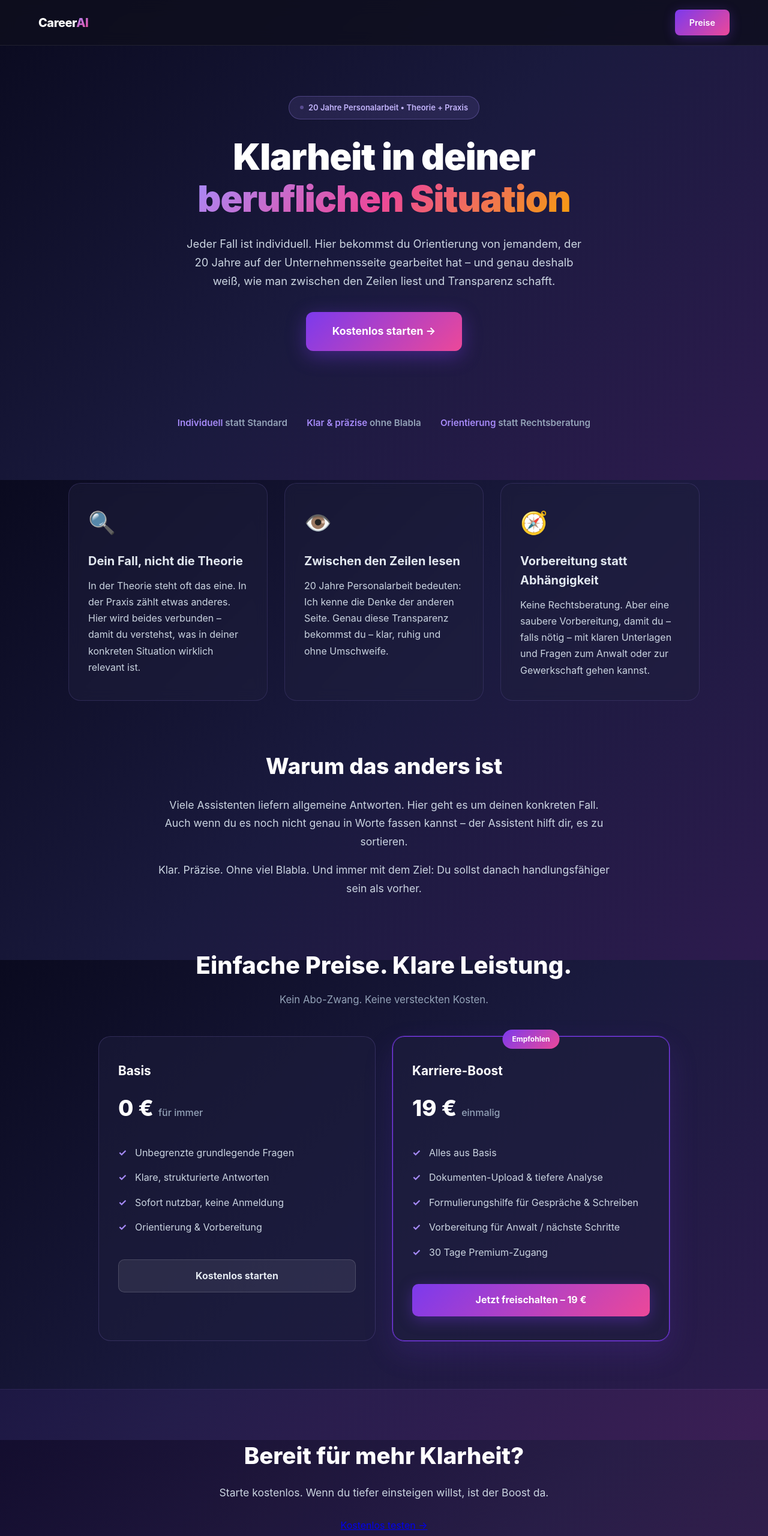
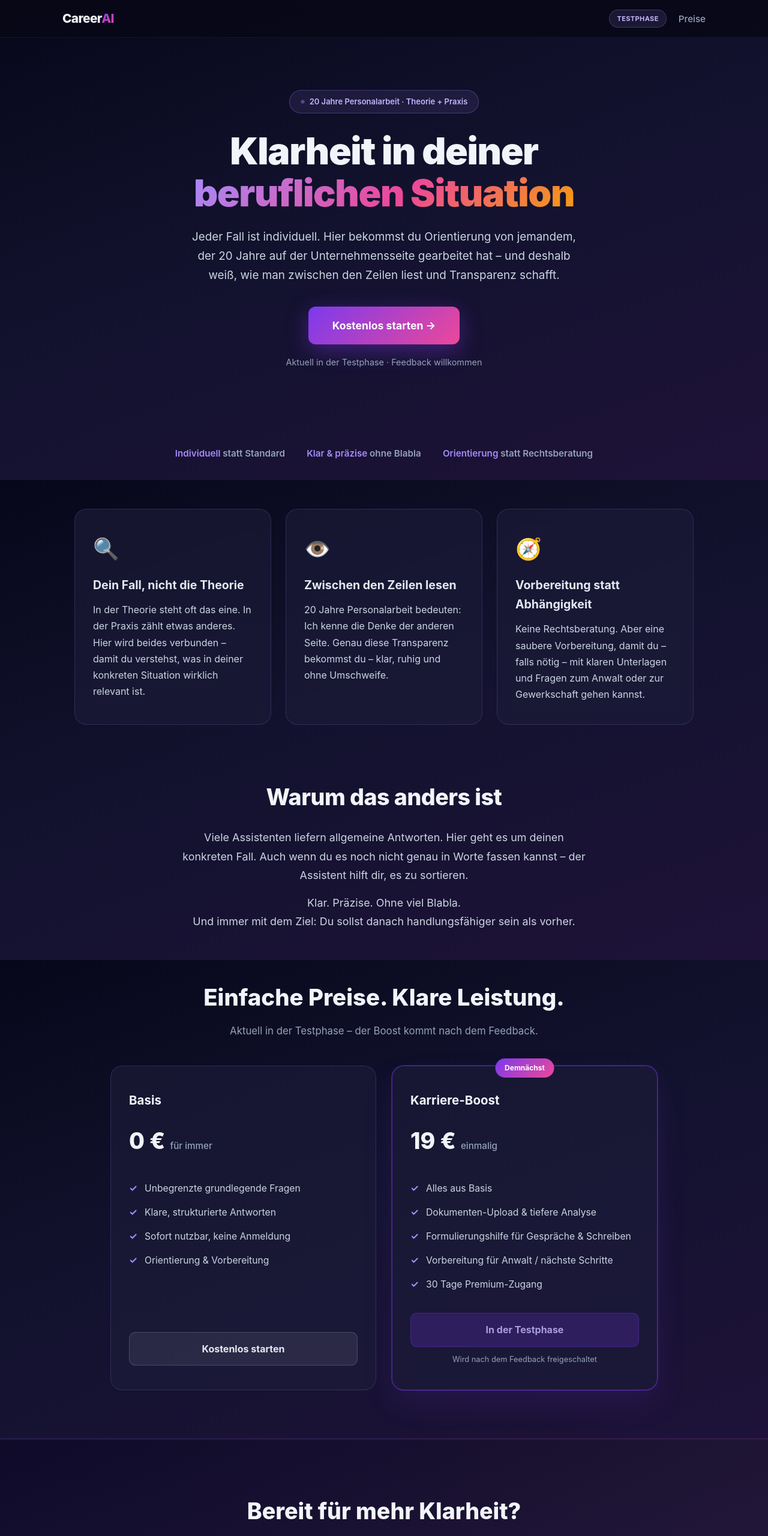
Before and after one commit to juschni/arbeitnehmer-ki-assistent, a plain HTML site: page index.html in a window 1280 px wide. Shown: the top 2560 px of the page at 60% size. Drawn offline with Linux system fonts and the light colour scheme.

Commit message:
Glow-up: Landingpage Testphase – stärkere Positionierung, modernes Design, Kauf deaktiviert

```diff
--- a/index.html
+++ b/index.html
@@ -4,63 +4,100 @@
   <meta charset="UTF-8" />
   <meta name="viewport" content="width=device-width, initial-scale=1.0" />
   <title>CareerAI – Arbeitnehmer-Kompass mit 20 Jahren HR-Praxis</title>
+  <meta name="description" content="Klarheit in deiner beruflichen Situation. 20 Jahre Personalarbeit, Theorie + Praxis, individuelle Fälle. Orientierung statt Rechtsberatung." />
   <style>
+    :root {
+      --bg1: #07071a;
+      --bg2: #12122e;
+      --bg3: #1e1238;
+      --card: rgba(28, 28, 58, 0.65);
+      --border: rgba(167, 139, 250, 0.18);
+      --border-strong: rgba(124, 58, 237, 0.55);
+      --text: #f1f5f9;
+      --muted: #94a3b8;
+      --accent: #a78bfa;
+      --pink: #ec4899;
+      --grad: linear-gradient(135deg, #7c3aed, #ec4899);
+    }
+
     * { margin: 0; padding: 0; box-sizing: border-box; }
     html { scroll-behavior: smooth; }
     body {
-      font-family: -apple-system, BlinkMacSystemFont, 'Inter', 'Segoe UI', sans-serif;
-      background: linear-gradient(135deg, #0a0a1f 0%, #1a1a3e 50%, #2d1b4e 100%);
+      font-family: -apple-system, BlinkMacSystemFont, 'Inter', 'Segoe UI', Roboto, sans-serif;
+      background: linear-gradient(160deg, var(--bg1) 0%, var(--bg2) 45%, var(--bg3) 100%);
       background-attachment: fixed;
-      color: #fff;
-      line-height: 1.6;
+      color: var(--text);
+      line-height: 1.65;
       overflow-x: hidden;
     }
 
+    /* Nav */
     nav {
       position: fixed;
       top: 0;
       width: 100%;
-      background: rgba(15, 15, 30, 0.85);
-      backdrop-filter: blur(12px);
-      border-bottom: 1px solid rgba(255, 255, 255, 0.08);
+      background: rgba(8, 8, 22, 0.82);
+      backdrop-filter: blur(16px);
+      border-bottom: 1px solid rgba(255,255,255,0.06);
       z-index: 1000;
-      padding: 16px 0;
+      padding: 14px 0;
     }
     nav .container {
-      max-width: 1200px;
+      max-width: 1120px;
       margin: 0 auto;
       padding: 0 24px;
       display: flex;
       justify-content: space-between;
       align-items: center;
     }
-    nav .logo { font-size: 1.25rem; font-weight: 800; letter-spacing: -0.5px; }
-    nav .logo span { background: linear-gradient(135deg, #a78bfa, #ec4899); -webkit-background-clip: text; -webkit-text-fill-color: transparent; }
-    nav .cta-nav {
-      background: linear-gradient(135deg, #7c3aed, #ec4899);
-      color: #fff;
-      font-size: 0.9rem;
-      font-weight: 600;
-      padding: 10px 24px;
-      border-radius: 8px;
+    nav .logo {
+      font-size: 1.3rem;
+      font-weight: 800;
+      letter-spacing: -0.6px;
+    }
+    nav .logo span {
+      background: var(--grad);
+      -webkit-background-clip: text;
+      -webkit-text-fill-color: transparent;
+    }
+    nav .nav-right {
+      display: flex;
+      align-items: center;
+      gap: 20px;
+    }
+    nav .badge-test {
+      font-size: 11px;
+      font-weight: 700;
+      letter-spacing: 0.4px;
+      text-transform: uppercase;
+      color: #c4b5fd;
+      background: rgba(167,139,250,0.12);
+      border: 1px solid rgba(167,139,250,0.28);
+      padding: 5px 12px;
+      border-radius: 999px;
+    }
+    nav a.nav-link {
+      color: var(--muted);
       text-decoration: none;
-      transition: transform 0.2s, box-shadow 0.2s;
-      box-shadow: 0 4px 20px rgba(124,58,237,0.3);
+      font-size: 0.95rem;
+      font-weight: 500;
+      transition: color 0.2s;
     }
-    nav .cta-nav:hover { transform: translateY(-2px); box-shadow: 0 6px 28px rgba(124,58,237,0.5); }
+    nav a.nav-link:hover { color: #fff; }
 
+    /* Hero */
     .hero {
-      padding: 160px 24px 80px;
+      padding: 150px 24px 70px;
       text-align: center;
-      max-width: 900px;
+      max-width: 860px;
       margin: 0 auto;
     }
     .hero .badge {
       display: inline-flex;
       align-items: center;
       gap: 8px;
-      background: rgba(167,139,250,0.12);
-      border: 1px solid rgba(167,139,250,0.3);
+      background: rgba(167,139,250,0.1);
+      border: 1px solid rgba(167,139,250,0.28);
       color: #c4b5fd;
       font-size: 13px;
       font-weight: 600;
@@ -69,228 +106,296 @@
       margin-bottom: 28px;
     }
     .hero .badge .dot {
-      width: 6px;
-      height: 6px;
+      width: 7px;
+      height: 7px;
       background: #a78bfa;
       border-radius: 50%;
       animation: pulse 2s infinite;
     }
     @keyframes pulse {
-      0%, 100% { opacity: 1; }
-      50% { opacity: 0.4; }
+      0%, 100% { opacity: 1; transform: scale(1); }
+      50% { opacity: 0.45; transform: scale(0.85); }
     }
     .hero h1 {
-      font-size: clamp(2.3rem, 5.5vw, 3.8rem);
+      font-size: clamp(2.4rem, 5.5vw, 3.9rem);
       font-weight: 900;
-      line-height: 1.15;
-      margin-bottom: 24px;
-      letter-spacing: -1.2px;
+      line-height: 1.12;
+      margin-bottom: 22px;
+      letter-spacing: -1.4px;
     }
     .hero h1 .gradient {
-      background: linear-gradient(135deg, #a78bfa 0%, #ec4899 50%, #f59e0b 100%);
+      background: linear-gradient(135deg, #a78bfa 0%, #ec4899 55%, #f59e0b 100%);
       -webkit-background-clip: text;
       -webkit-text-fill-color: transparent;
     }
     .hero p {
-      font-size: 1.15rem;
+      font-size: 1.18rem;
       color: #cbd5e1;
-      max-width: 680px;
+      max-width: 640px;
       margin: 0 auto 36px;
       line-height: 1.7;
     }
     .hero .cta-primary {
       display: inline-block;
-      background: linear-gradient(135deg, #7c3aed, #ec4899);
+      background: var(--grad);
       color: #fff;
       font-size: 1.1rem;
       font-weight: 700;
-      padding: 18px 44px;
+      padding: 17px 40px;
       border-radius: 12px;
       text-decoration: none;
-      transition: transform 0.2s, box-shadow 0.3s;
-      box-shadow: 0 8px 32px rgba(124,58,237,0.4);
+      box-shadow: 0 10px 36px rgba(124,58,237,0.4);
+      transition: transform 0.2s, box-shadow 0.25s;
     }
-    .hero .cta-primary:hover { transform: translateY(-3px); box-shadow: 0 12px 40px rgba(124,58,237,0.6); }
+    .hero .cta-primary:hover {
+      transform: translateY(-3px);
+      box-shadow: 0 14px 44px rgba(124,58,237,0.55);
+    }
+    .hero .cta-note {
+      margin-top: 18px;
+      font-size: 0.9rem;
+      color: var(--muted);
+    }
 
+    /* Social proof */
     .social-proof {
       text-align: center;
-      padding: 28px 24px;
-      color: #94a3b8;
+      padding: 20px 24px 10px;
+      color: var(--muted);
       font-size: 0.95rem;
     }
     .social-proof .stat {
       display: inline-block;
-      margin: 0 14px;
+      margin: 0 16px;
       font-weight: 600;
     }
-    .social-proof .stat span { color: #a78bfa; }
+    .social-proof .stat span { color: var(--accent); }
 
+    /* Features */
     .features {
-      max-width: 1100px;
-      margin: 60px auto;
+      max-width: 1080px;
+      margin: 70px auto 20px;
       padding: 0 24px;
       display: grid;
       grid-template-columns: repeat(auto-fit, minmax(300px, 1fr));
-      gap: 28px;
+      gap: 24px;
     }
     .feature-card {
-      background: rgba(30,30,60,0.5);
-      backdrop-filter: blur(10px);
-      border: 1px solid rgba(167,139,250,0.15);
+      background: var(--card);
+      backdrop-filter: blur(12px);
+      border: 1px solid var(--border);
       border-radius: 20px;
-      padding: 36px 32px;
-      transition: border-color 0.3s, transform 0.3s;
+      padding: 36px 30px;
+      transition: border-color 0.3s, transform 0.3s, box-shadow 0.3s;
     }
-    .feature-card:hover { border-color: #7c3aed; transform: translateY(-6px); }
-    .feature-card .icon { font-size: 2.3rem; margin-bottom: 18px; }
-    .feature-card h3 { font-size: 1.25rem; font-weight: 700; margin-bottom: 12px; color: #e2e8f0; }
-    .feature-card p { font-size: 1rem; color: #cbd5e1; line-height: 1.7; }
+    .feature-card:hover {
+      border-color: var(--border-strong);
+      transform: translateY(-5px);
+      box-shadow: 0 16px 40px rgba(0,0,0,0.25);
+    }
+    .feature-card .icon {
+      font-size: 2.2rem;
+      margin-bottom: 16px;
+      display: block;
+    }
+    .feature-card h3 {
+      font-size: 1.22rem;
+      font-weight: 700;
+      margin-bottom: 12px;
+      color: #e2e8f0;
+    }
+    .feature-card p {
+      font-size: 1rem;
+      color: #cbd5e1;
+      line-height: 1.7;
+    }
 
+    /* Why section */
     .why {
-      max-width: 800px;
-      margin: 80px auto;
+      max-width: 720px;
+      margin: 90px auto 30px;
       padding: 0 24px;
       text-align: center;
     }
     .why h2 {
-      font-size: clamp(1.7rem, 3.5vw, 2.3rem);
+      font-size: clamp(1.7rem, 3.5vw, 2.35rem);
       font-weight: 800;
       margin-bottom: 20px;
+      letter-spacing: -0.5px;
     }
     .why p {
       color: #cbd5e1;
-      font-size: 1.1rem;
+      font-size: 1.12rem;
       line-height: 1.75;
-      margin-bottom: 16px;
+      margin-bottom: 14px;
     }
 
+    /* Pricing */
     .pricing {
-      max-width: 1000px;
+      max-width: 960px;
       margin: 80px auto;
       padding: 0 24px;
       text-align: center;
     }
     .pricing h2 {
-      font-size: clamp(1.8rem, 4vw, 2.5rem);
+      font-size: clamp(1.75rem, 3.8vw, 2.4rem);
       font-weight: 800;
-      margin-bottom: 12px;
+      margin-bottom: 10px;
     }
     .pricing .sub {
-      color: #94a3b8;
-      margin-bottom: 48px;
+      color: var(--muted);
+      margin-bottom: 44px;
       font-size: 1.05rem;
     }
     .pricing-grid {
       display: grid;
       grid-template-columns: repeat(auto-fit, minmax(280px, 1fr));
-      gap: 28px;
+      gap: 26px;
+      align-items: stretch;
     }
     .price-card {
-      background: rgba(30,30,60,0.55);
-      border: 1px solid rgba(167,139,250,0.18);
+      background: var(--card);
+      border: 1px solid var(--border);
       border-radius: 20px;
-      padding: 40px 32px;
+      padding: 40px 30px;
       text-align: left;
       position: relative;
+      display: flex;
+      flex-direction: column;
     }
     .price-card.featured {
-      border-color: #7c3aed;
-      box-shadow: 0 0 0 1px rgba(124,58,237,0.4), 0 20px 50px rgba(124,58,237,0.15);
+      border-color: var(--border-strong);
+      box-shadow: 0 0 0 1px rgba(124,58,237,0.35), 0 22px 50px rgba(124,58,237,0.12);
     }
     .price-card .badge-top {
       position: absolute;
-      top: -12px;
+      top: -13px;
       left: 50%;
       transform: translateX(-50%);
-      background: linear-gradient(135deg, #7c3aed, #ec4899);
+      background: var(--grad);
       color: #fff;
       font-size: 12px;
       font-weight: 700;
       padding: 6px 16px;
       border-radius: 999px;
+      white-space: nowrap;
     }
-    .price-card h3 { font-size: 1.3rem; margin-bottom: 8px; }
+    .price-card h3 {
+      font-size: 1.28rem;
+      margin-bottom: 6px;
+    }
     .price-card .price {
-      font-size: 2.3rem;
+      font-size: 2.35rem;
       font-weight: 800;
-      margin: 16px 0 8px;
+      margin: 14px 0 6px;
     }
     .price-card .price span {
-      font-size: 1rem;
+      font-size: 0.95rem;
       font-weight: 500;
-      color: #94a3b8;
+      color: var(--muted);
     }
     .price-card ul {
       list-style: none;
-      margin: 24px 0 32px;
+      margin: 22px 0 28px;
       color: #cbd5e1;
+      flex-grow: 1;
     }
     .price-card ul li {
-      padding: 8px 0;
-      padding-left: 28px;
+      padding: 7px 0;
+      padding-left: 26px;
       position: relative;
+      font-size: 0.98rem;
     }
     .price-card ul li::before {
       content: "✓";
       position: absolute;
       left: 0;
-      color: #a78bfa;
+      color: var(--accent);
       font-weight: 700;
     }
     .price-card .btn {
       display: block;
       text-align: center;
-      padding: 14px 24px;
-      border-radius: 10px;
+      padding: 14px 22px;
+      border-radius: 11px;
       font-weight: 700;
       text-decoration: none;
+      font-size: 1rem;
+      transition: transform 0.2s, opacity 0.2s;
     }
     .price-card .btn-free {
       background: rgba(255,255,255,0.08);
       color: #e2e8f0;
-      border: 1px solid rgba(255,255,255,0.15);
+      border: 1px solid rgba(255,255,255,0.14);
     }
-    .price-card .btn-paid {
-      background: linear-gradient(135deg, #7c3aed, #ec4899);
-      color: #fff;
-      box-shadow: 0 6px 24px rgba(124,58,237,0.35);
+    .price-card .btn-free:hover {
+      background: rgba(255,255,255,0.13);
+      transform: translateY(-1px);
+    }
+    .price-card .btn-disabled {
+      background: rgba(124,58,237,0.25);
+      color: #c4b5fd;
+      border: 1px solid rgba(124,58,237,0.35);
+      cursor: default;
+      opacity: 0.85;
+    }
+    .price-card .btn-note {
+      display: block;
+      text-align: center;
+      margin-top: 10px;
+      font-size: 0.8rem;
+      color: var(--muted);
     }
 
+    /* CTA */
     .cta-section {
       text-align: center;
-      padding: 80px 24px;
-      background: linear-gradient(135deg, rgba(124,58,237,0.08), rgba(236,72,153,0.08));
+      padding: 90px 24px;
+      background: linear-gradient(135deg, rgba(124,58,237,0.07), rgba(236,72,153,0.07));
       border-top: 1px solid rgba(167,139,250,0.1);
       border-bottom: 1px solid rgba(167,139,250,0.1);
+      margin-top: 40px;
     }
     .cta-section h2 {
-      font-size: clamp(1.7rem, 3.5vw, 2.4rem);
+      font-size: clamp(1.7rem, 3.5vw, 2.35rem);
       font-weight: 800;
-      margin-bottom: 16px;
+      margin-bottom: 14px;
     }
-    .cta-section p { color: #cbd5e1; margin-bottom: 28px; font-size: 1.1rem; }
+    .cta-section p {
+      color: #cbd5e1;
+      margin-bottom: 28px;
+      font-size: 1.1rem;
+    }
 
+    /* Disclaimer */
     .disclaimer {
-      max-width: 720px;
-      margin: 40px auto;
+      max-width: 700px;
+      margin: 48px auto 20px;
       padding: 0 24px;
       text-align: center;
-      font-size: 0.85rem;
+      font-size: 0.84rem;
       color: #64748b;
-      line-height: 1.5;
+      line-height: 1.55;
     }
 
+    /* Footer */
     footer {
       text-align: center;
-      padding: 32px 24px;
+      padding: 36px 24px 48px;
       color: #64748b;
       font-size: 0.9rem;
       border-top: 1px solid rgba(255,255,255,0.05);
     }
+    footer a {
+      color: #94a3b8;
+      text-decoration: none;
+    }
+    footer a:hover { color: #c4b5fd; }
 
-    @media (max-width: 768px) {
-      .hero { padding-top: 120px; }
+    @media (max-width: 640px) {
+      .hero { padding-top: 130px; }
       .social-proof .stat { display: block; margin: 8px 0; }
+      nav .badge-test { display: none; }
     }
   </style>
 </head>
@@ -299,22 +404,26 @@
   <nav>
     <div class="container">
       <div class="logo">Career<span>AI</span></div>
-      <a class="cta-nav" href="#pricing">Preise</a>
+      <div class="nav-right">
+        <span class="badge-test">Testphase</span>
+        <a class="nav-link" href="#pricing">Preise</a>
+      </div>
     </div>
   </nav>
 
   <section class="hero">
     <div class="badge">
       <span class="dot"></span>
-      20 Jahre Personalarbeit • Theorie + Praxis
+      20 Jahre Personalarbeit · Theorie + Praxis
     </div>
     <h1>
       Klarheit in deiner<br><span class="gradient">beruflichen Situation</span>
     </h1>
     <p>
-      Jeder Fall ist individuell. Hier bekommst du Orientierung von jemandem, der 20 Jahre auf der Unternehmensseite gearbeitet hat – und genau deshalb weiß, wie man zwischen den Zeilen liest und Transparenz schafft.
+      Jeder Fall ist individuell. Hier bekommst du Orientierung von jemandem, der 20 Jahre auf der Unternehmensseite gearbeitet hat – und deshalb weiß, wie man zwischen den Zeilen liest und Transparenz schafft.
     </p>
-    <a class="cta-primary" href="https://huggingface.co/spaces/hrloopx/mein-chatgpt-assistent" target="_blank">Kostenlos starten →</a>
+    <a class="cta-primary" href="https://huggingface.co/spaces/hrloopx/mein-chatgpt-assistent" target="_blank" rel="noopener">Kostenlos starten →</a>
+    <p class="cta-note">Aktuell in der Testphase · Feedback willkommen</p>
   </section>
 
   <div class="social-proof">
@@ -325,17 +434,17 @@
 
   <section class="features">
     <div class="feature-card">
-      <div class="icon">🔍</div>
+      <span class="icon">🔍</span>
       <h3>Dein Fall, nicht die Theorie</h3>
       <p>In der Theorie steht oft das eine. In der Praxis zählt etwas anderes. Hier wird beides verbunden – damit du verstehst, was in deiner konkreten Situation wirklich relevant ist.</p>
     </div>
     <div class="feature-card">
-      <div class="icon">👁️</div>
+      <span class="icon">👁️</span>
       <h3>Zwischen den Zeilen lesen</h3>
       <p>20 Jahre Personalarbeit bedeuten: Ich kenne die Denke der anderen Seite. Genau diese Transparenz bekommst du – klar, ruhig und ohne Umschweife.</p>
     </div>
     <div class="feature-card">
-      <div class="icon">🧭</div>
+      <span class="icon">🧭</span>
       <h3>Vorbereitung statt Abhängigkeit</h3>
       <p>Keine Rechtsberatung. Aber eine saubere Vorbereitung, damit du – falls nötig – mit klaren Unterlagen und Fragen zum Anwalt oder zur Gewerkschaft gehen kannst.</p>
     </div>
@@ -348,14 +457,14 @@
       Auch wenn du es noch nicht genau in Worte fassen kannst – der Assistent hilft dir, es zu sortieren.
     </p>
     <p>
-      Klar. Präzise. Ohne viel Blabla.
+      Klar. Präzise. Ohne viel Blabla.<br>
       Und immer mit dem Ziel: Du sollst danach handlungsfähiger sein als vorher.
     </p>
   </section>
 
   <section class="pricing" id="pricing">
     <h2>Einfache Preise. Klare Leistung.</h2>
-    <p class="sub">Kein Abo-Zwang. Keine versteckten Kosten.</p>
+    <p class="sub">Aktuell in der Testphase – der Boost kommt nach dem Feedback.</p>
 
     <div class="pricing-grid">
       <div class="price-card">
@@ -367,11 +476,11 @@
           <li>Sofort nutzbar, keine Anmeldung</li>
           <li>Orientierung & Vorbereitung</li>
         </ul>
-        <a class="btn btn-free" href="https://huggingface.co/spaces/hrloopx/mein-chatgpt-assistent" target="_blank">Kostenlos starten</a>
+        <a class="btn btn-free" href="https://huggingface.co/spaces/hrloopx/mein-chatgpt-assistent" target="_blank" rel="noopener">Kostenlos starten</a>
       </div>
 
       <div class="price-card featured">
-        <div class="badge-top">Empfohlen</div>
+        <div class="badge-top">Demnächst</div>
         <h3>Karriere-Boost</h3>
         <div class="price">19 € <span>einmalig</span></div>
         <ul>
@@ -381,25 +490,28 @@
           <li>Vorbereitung für Anwalt / nächste Schritte</li>
           <li>30 Tage Premium-Zugang</li>
         </ul>
-        <a class="btn btn-paid" href="#" id="buy-boost">Jetzt freischalten – 19 €</a>
+        <span class="btn btn-disabled">In der Testphase</span>
+        <span class="btn-note">Wird nach dem Feedback freigeschaltet</span>
       </div>
     </div>
   </section>
 
   <section class="cta-section">
     <h2>Bereit für mehr Klarheit?</h2>
-    <p>Starte kostenlos. Wenn du tiefer einsteigen willst, ist der Boost da.</p>
-    <a class="cta-primary" href="https://huggingface.co/spaces/hrloopx/mein-chatgpt-assistent" target="_blank">Kostenlos testen →</a>
+    <p>Starte kostenlos. Dein Feedback hilft, den Assistenten besser zu machen.</p>
+    <a class="cta-primary" href="https://huggingface.co/spaces/hrloopx/mein-chatgpt-assistent" target="_blank" rel="noopener">Kostenlos testen →</a>
   </section>
 
   <p class="disclaimer">
-    Dieser Dienst bietet Orientierung, Strukturierung und Vorbereitung zu arbeitsbezogenen Themen.
+    Dieser Dienst bietet Orientierung, Strukturierung und Vorbereitung zu arbeitsbezogenen Themen.<br>
     <strong>Keine Rechtsberatung.</strong> Die Inhalte ersetzen keine individuelle Beratung durch einen Rechtsanwalt, eine Gewerkschaft oder eine zuständige Behörde.
   </p>
 
   <footer>
-    © 2026 CareerAI • Made with ❤️ in Würzburg<br>
-    <small>Impressum · Datenschutz · AGB (folgt)</small>
+    © 2026 CareerAI · Made with ❤️ in Würzburg<br>
+    <small style="margin-top: 8px; display: inline-block;">
+      <a href="#">Impressum</a> · <a href="#">Datenschutz</a> · <a href="#">AGB</a>
+    </small>
   </footer>
 
 </body>
```
